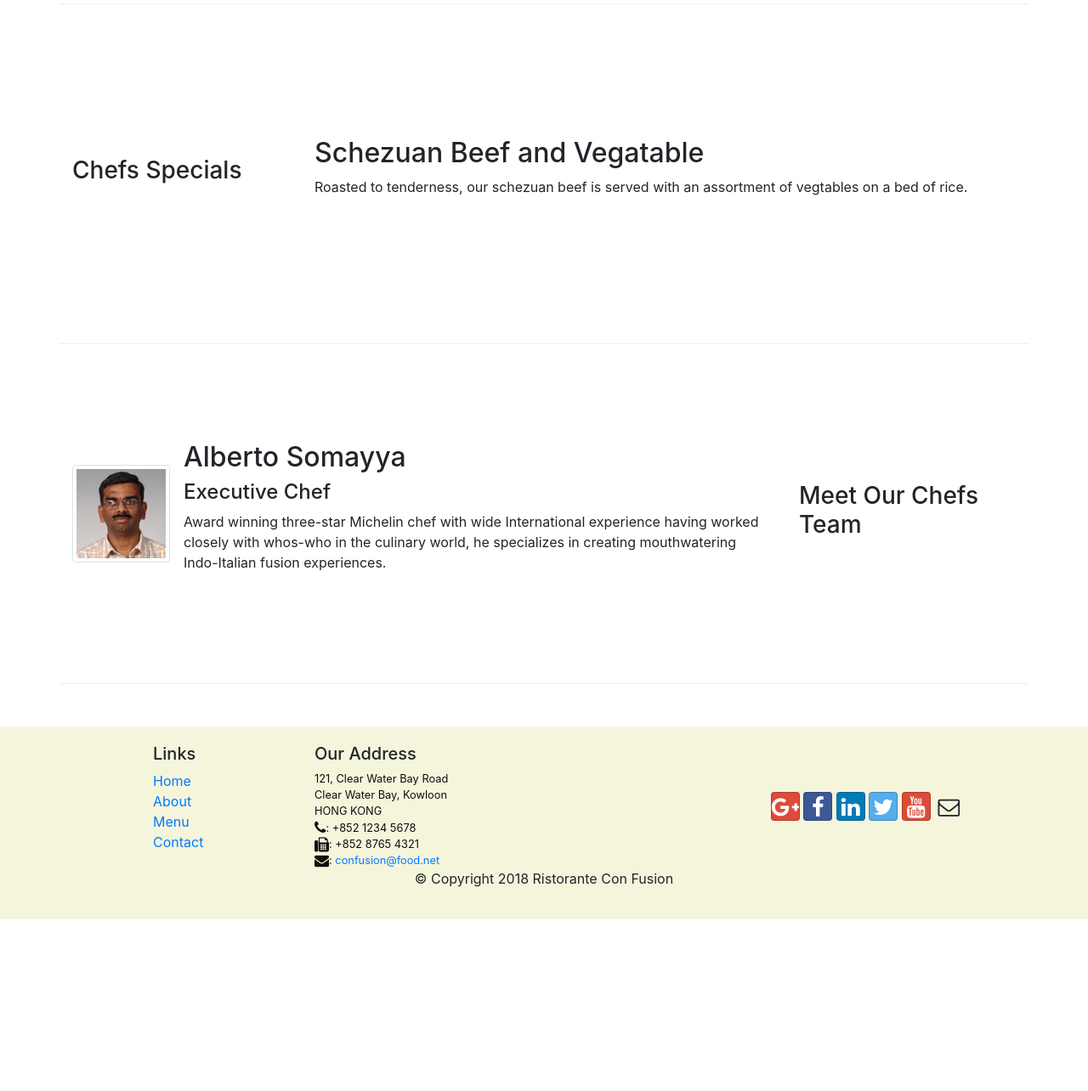
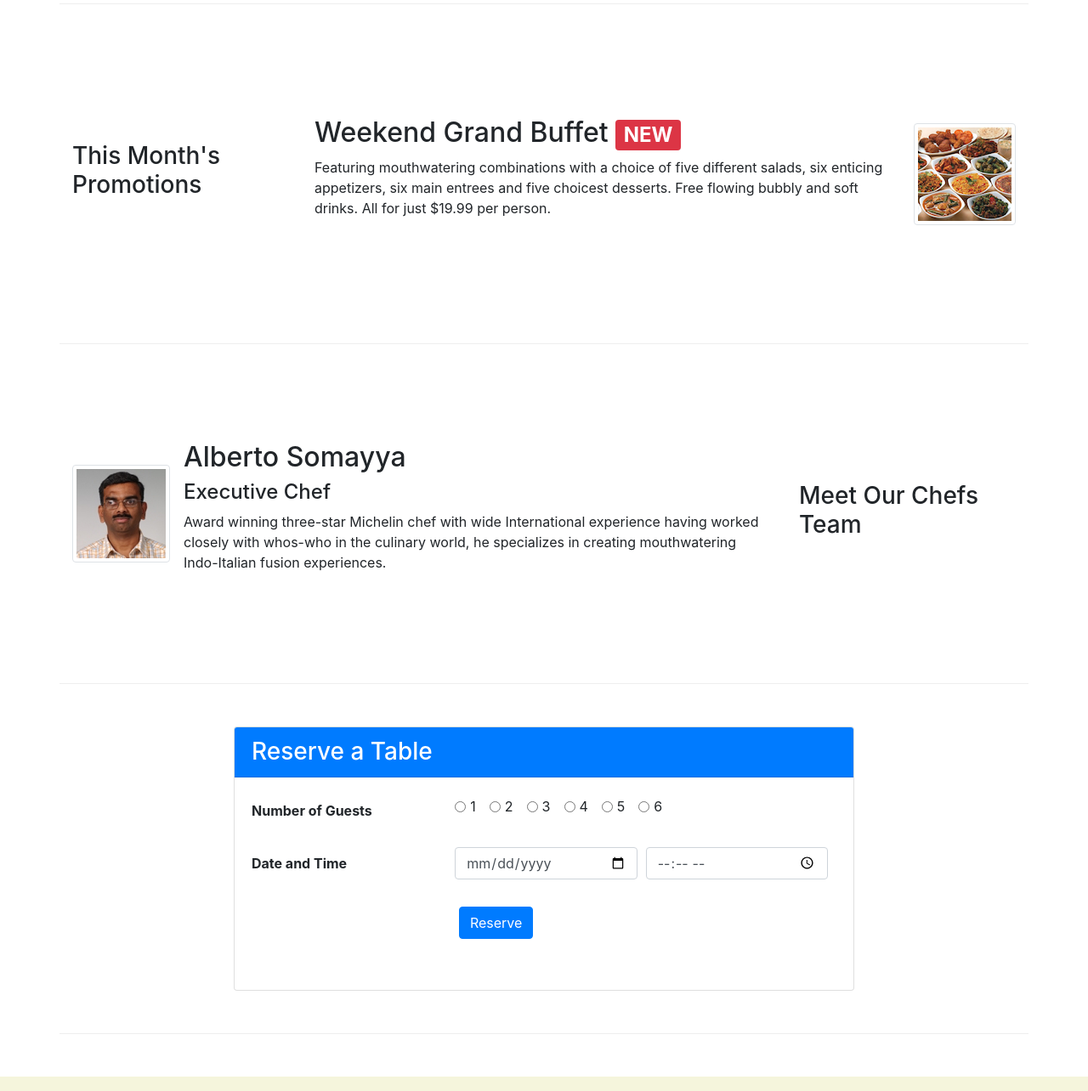
Before and after one commit to naimul-khan/bootstrap_restuarant, a website: page index.html in a window 1280 px wide. Shown: the part 780-2064 px from the top of the page at 85% size. Before the commit the page ends 1862 px from the top, so only its background shows below. Drawn offline with nearby package versions, Linux system fonts and the light colour scheme.

Commit message:
completed week 2 assignment

```diff
--- a/index.html
+++ b/index.html
@@ -25,7 +25,7 @@
                 <button class="navbar-toggler" type="button" data-toggle="collapse" data-target="#Navbar">
                     <span class="navbar-toggler-icon"></span>
                 </button>
-                <a class="navbar-brand mr-auto" href="#"><img src="imgs/img/logo.png" hright="30" width="41"></a>
+                <a class="navbar-brand mr-auto" href="#"><img src="img/logo.png" hright="30" width="41"></a>
                 <div class="collapse navbar-collapse" id="Navbar">
                     <ul class="navbar-nav mr-auto">
                         <li class="nav-item "><a class="nav-link active" href="index.html"><span class="fa fa-home fa-lg"></span> Home</a></li>
@@ -40,7 +40,7 @@
         <header class="jumbotron">
             <div class="container">
                 <div class="row row-header">
-                    <div class="col-12 col-sm-6">
+                    <div class="col-12 col-sm-6 align-self-center">
                         <h1>Ristorante con Fusion</h1>
                         <p>We take inspiration from the World's best cuisines, and create a unique fusion experience. Our lipsmacking creations will tickle your culinary senses!</p>
                     </div>
@@ -48,9 +48,20 @@
 
                     <!-- Image Section -->
                     <!-- Remember to apply to other pages -->
-                    <div class="col-12 col-sm align-self-center">
-                        <img src="imgs/img/logo.png" class="img-fluid">
-                    </div>
+
+                    <!-- TASK 3-->
+                        <div class="col-12 col-sm-6 row row-header align-self-center">
+                            <div class="col-12 col-sm-6 align-self-center text-center mt-3">
+                                <img src="img/logo.png" class="img-fluid">
+                            </div>
+                            <div class="col-12 col-sm-6 align-self-center text-center mt-5">
+                                <a href="#Reserve">
+                                    <button type="button" name="" id="" class="btn btn-primary btn-lg btn-block">ReserveTable</button>
+                                </a>
+                            </div>
+                        </div>
+
+                   </div>
                 </div>
             </div>
         </header>
@@ -66,7 +77,7 @@
                 <div class="col col-sm order-sm-first col-md">
                     <div class="media">
                         <img class="d-flex mr-3 img-thumbnail align-self-center"
-                                src="imgs/img/uthappizza.png" alt="Uthappizza">
+                                src="img/uthappizza.png" alt="Uthappizza">
                         <div class="media-body">
                             <h2 class="media-heading mt-0">Uthappizza
                                 <span class="badge badge-danger">HOT</span>
@@ -82,13 +93,21 @@
                 </div>
             </div>
 
-            <div class="row row-content align-items-center">
+            <div class="row row-content align-items-center btn-b">
+
+                <!-- TASK 2 -->
                 <div class="col-12 col-sm-4 col-md-3">
-                    <h3>Chefs Specials</h3>
+                    <h3>This Month's Promotions</h3>
                 </div>
                 <div class="col col-sm col-md">
-                    <h2>Schezuan Beef and Vegatable</h2>
-                    <p>Roasted to tenderness, our schezuan beef is served with an assortment of vegtables on a bed of rice.</p>
+                    <div class="media">
+                    <div class="media-body">
+                        <h2 class="media-header">Weekend Grand Buffet  <span class="badge badge-danger">NEW</span></h2>
+                        <p>Featuring mouthwatering combinations with a choice of five different salads, six enticing appetizers, six main entrees and five choicest desserts. Free flowing bubbly and soft drinks. All for just $19.99 per person.</p>
+                    </div>
+                    <img class="d-flex ml-3 img-thumbnail align-self-center" src="img/buffet.png" alt="buffet">
+                    </div>
+
                 </div>
             </div>
 
@@ -99,7 +118,7 @@
                 <div class="col col-sm order-sm-first col-md">
                     <div class="media">
                         <img class="d-flex mr-3 img-thumbnail align-self-center"
-                                src="imgs/img/alberto.png" alt="Alberto Somayya">
+                                src="img/alberto.png" alt="Alberto Somayya">
                         <div class="media-body">
                             <h2 class="mt-0">Alberto Somayya</h2>
                             <h4>Executive Chef</h4>
@@ -109,6 +128,63 @@
                                 creating mouthwatering Indo-Italian fusion experiences.
                                 </p>
                         </div>
+                    </div>
+                </div>
+            </div>
+
+            <!-- TASK 1 -->
+            <div class="row row-content align-items-center">
+                <div class="col-12 col-sm-8 offset-sm-2">
+                    <div class="card" id="Reserve">
+                        <h3 class="card-header bg-primary text-white">Reserve a Table</h3>
+                        <div class="card-body">
+                           <form>
+                               <dl class="form-group row">
+                                   <dt class="col-sm-4">
+                                       <label for="guests" class="col-form-label mr-3">Number of Guests</label>
+                                    </dt>
+                                   <dd class="col-sm-8 align-self-center">
+                                       <div class="form-check form-check-inline">
+                                            <input class="form-check-input" type="radio" id="OneGuest" name="guests" value="1">
+                                            <label class="form-check-label mr-3" for="OneGuest">1</label>
+                                            <input class="form-check-input" type="radio" id="TwoGuest" name="guests" value="2">
+                                            <label class="form-check-label mr-3" for="OneGuest">2</label>
+                                            <input class="form-check-input" type="radio" id="ThreeGuest" name="guests" value="3">
+                                            <label class="form-check-label mr-3" for="OneGuest">3</label>
+                                            <input class="form-check-input" type="radio" id="FourGuest" name="guests" value="4">
+                                            <label class="form-check-label mr-3" for="OneGuest">4</label>
+                                            <input class="form-check-input" type="radio" id="FiveGuest" name="guests" value="5">
+                                            <label class="form-check-label mr-3" for="OneGuest">5</label>
+                                            <input class="form-check-input" type="radio" id="SixGuest" name="guests" value="6">
+                                            <label class="form-check-label mr-3" for="OneGuest">6</label>
+                                        </div>
+                                    </dd>
+
+                                   <dt class="col-12 col-sm-4 mt-4">
+                                        <label for="guests" class="col-form-label mr-3">Date and Time</label>
+                                   </dt>
+                                   <dd class="col-12 col-sm-8 mt-4 form-row align-self-center">
+                                       <div class="col-12 col-sm-6">
+                                        <input type="date" class="form-control" id="Date" name="date" placeholder="Date">
+                                       </div>
+                                       <div class="col-12 col-sm-6">
+                                        <input type="time" class="form-control" id="Time" name="time" placeholder="Time">
+                                       </div>
+                                   </dd>
+
+                                   <dt class="col-sm-4 mt-4">
+                                       <!-- BLANK -->
+                                   </dt>
+                                   <dd class="mt-4">
+                                    <div class="form-group row">
+                                        <div class="col-8 offset-2">
+                                            <button type="submit" class="btn btn-primary">Reserve</button>
+                                        </div>
+                                    </div>
+                                   </dd>
+                               </dl>
+                           </form>
+                      </div>
                     </div>
                 </div>
             </div>
```
Also changed, not shown: aboutus.html (+2 -2 lines), contactus.html (+2 -2 lines), img/alberto.png (renamed from imgs/img/alberto.png), img/buffet.png (renamed from imgs/img/buffet.png), img/logo.png (renamed from imgs/img/logo.png), img/uthappizza.png (renamed from imgs/img/uthappizza.png), 2 other files.
